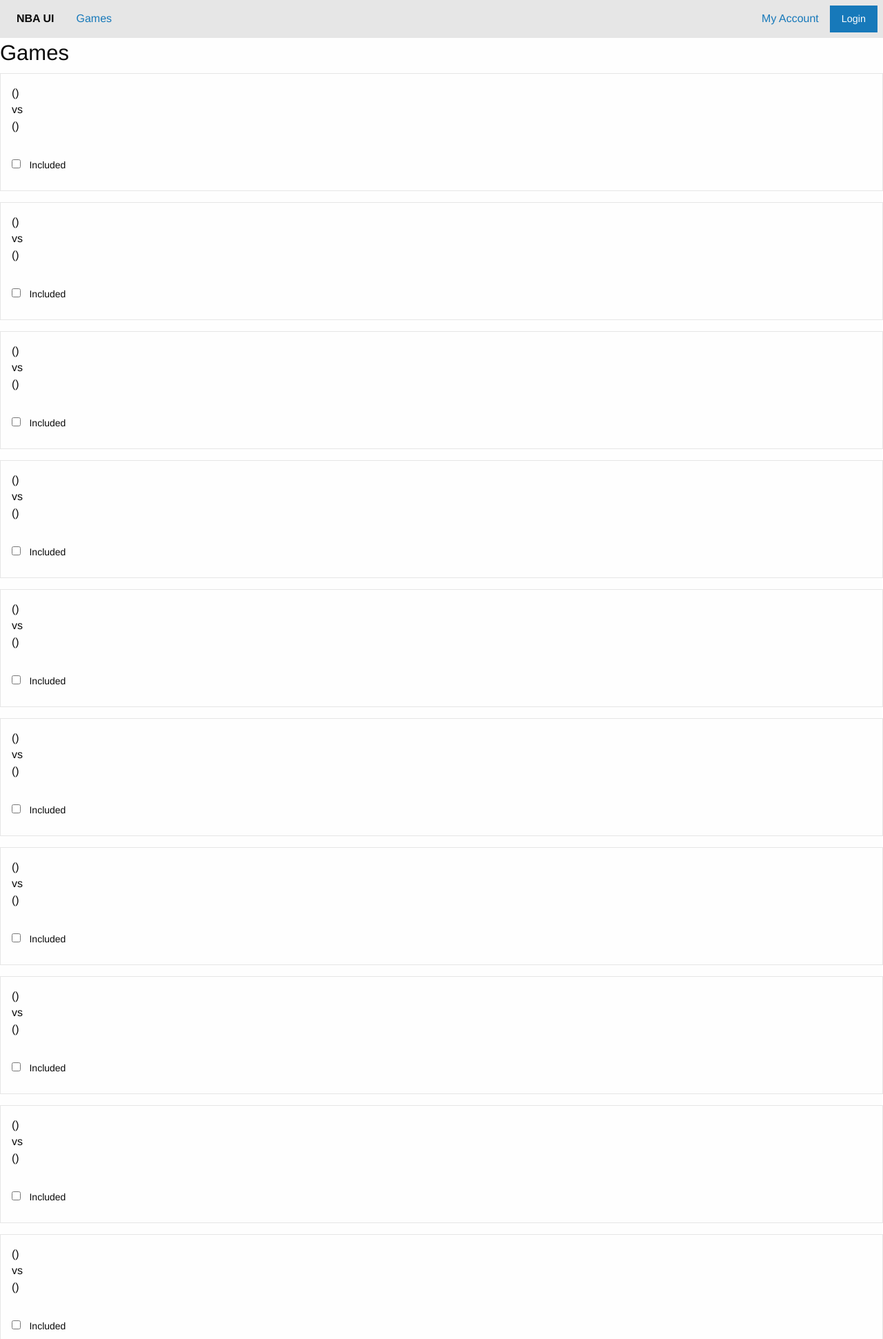
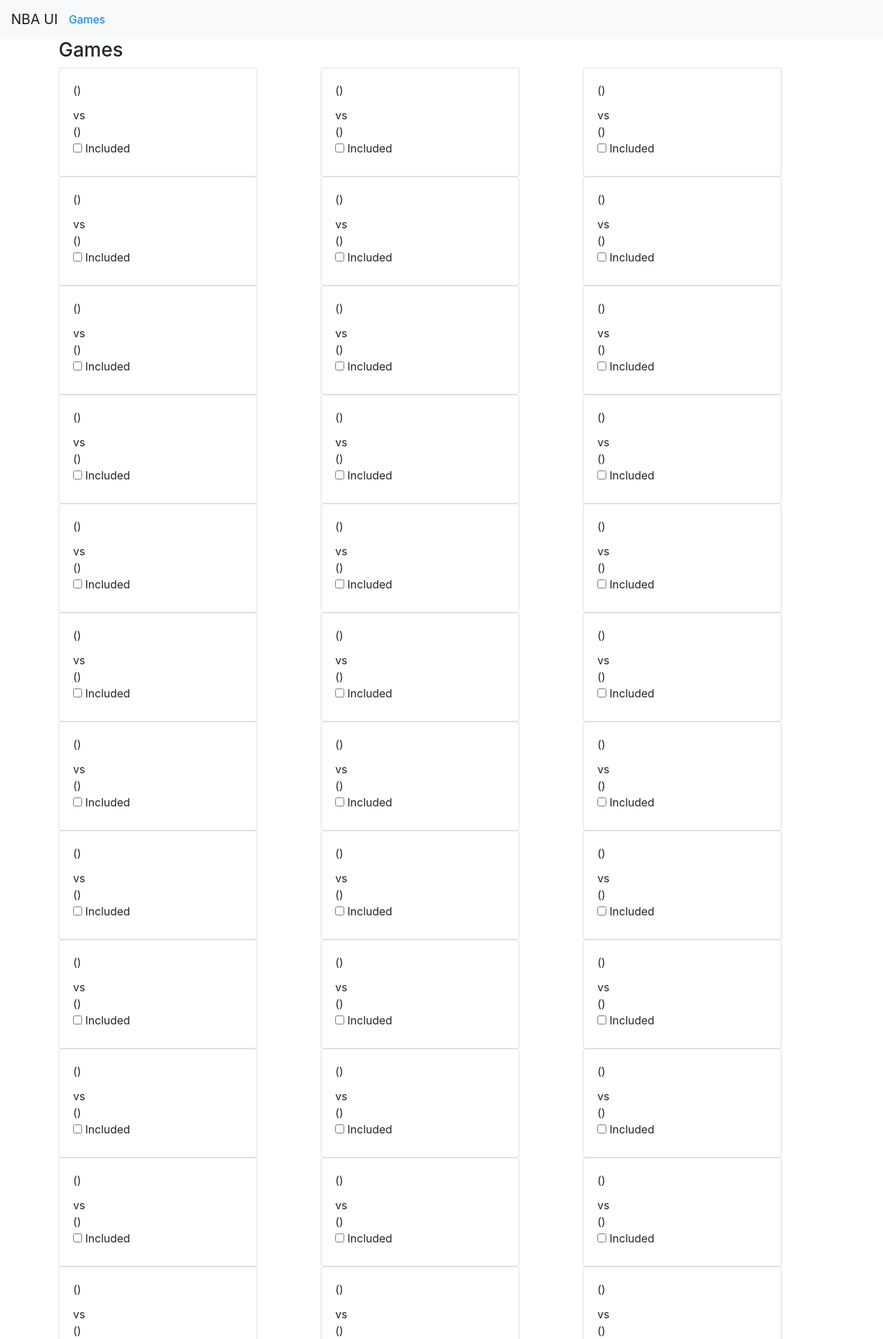
Before and after one commit to jackschultz/nba-ui-full, a Django app: template games/templates/games/show.html in a window 1280 px wide. Shown: the top 1941 px of the page at 69% size. Run offline with Django 3.2, Linux system fonts and the light colour scheme; the template is opened without the code that fills it, so the values that code supplies are empty; some libraries are stand-ins or nearby versions.

Commit message:
continuing buildout of UI. Committing and pushing to avoid losing work accidentially. Still spelling incorreclty though.

```diff
--- a/games/templates/games/show.html
+++ b/games/templates/games/show.html
@@ -2,18 +2,22 @@
 {% block content %}
 
 <div id="date" data-date="{{ date }}">
+
   <div class="row">
+    <div class="col">
       <h3>Games</h3>
     </div>
+    <div class="col"></div>
+  </div>
+
+
   <div class="row">
-    <div class="column large-4" v-if="games" v-for="game in games">
-      <div class="card card-product">
-        <div class="card-section">
-          <div><b>[[ game.away_team_name ]]</b> ([[ game.away_team_score ]])</div>
+    <div class="col" v-if="games" v-for="game in games">
+      <div class="card" style="width: 18rem;">
+        <div class="card-body">
+          <p class="card-title">[[ game.away_team_name ]]</b> ([[ game.away_team_score ]])</p>
           <div>vs</div>
           <div><b>[[ game.home_team_name ]]</b> ([[game.home_team_score]]) </div>
-        </div>
-        <div class="card-section">
           <input type="checkbox" :id="gameAbbrv(game)" :value="gameAbbrv(game)" v-model="includedGames">
           <label for="checkbox">Included</label>
         </div>
@@ -35,9 +39,10 @@
   <br>
 
   <div class="row">
+    <div class="col large-4">
       <h3>Optimized</h3>
       <button class="button" v-on:click="optimize()">click to optimize</button>
-    <table>
+      <table class="table">
         <tbody>
           <tr v-for="player in optimizedLineupPlayers">
             <td>
@@ -52,27 +57,59 @@
           </tr>
         </tbody>
       </table>
+    </div>
+    <div class="col large-4">
+      <h3>Includes</h3>
 
+      <table>
+        <tbody>
+        </tbody>
+      </table>
+    </div>
+    <div class="col large-4">
+      <h3>Excludes</h3>
+      <table>
+          <tbody>
+            <tr v-for="player in excludedStatLines">
+              <td>
+                [[ player.name ]]
+              </td>
+              <td>
+                [[ player.pos ]]
+              </td>
+              <td>
+                [[ player.sal ]]
+              </td>
+            </tr>
+          </tbody>
+        </table>
+    </div>
   </div>
 
 
   <div class="row">
+    <div class="col large-4">
       <h3>StatLines</h3>
+    </div>
+    <div class="col large-4"></div>
   </div>
 
   <div class="row">
-    <div class="column large-4">
+
+    <div class="col large-4">
       <select @change="selectedNewVersion($event)" v-model="selectedProjectionVersion">
         <option v-for="version in projectionVersions" :value="version.version">
           [[ version.version ]]
         </option>
       </select>
     </div>
+    <div class="col large-4">
+    </div>
   </div>
 
   <div class="row">
-    <div class="column">
-      <table>
+    <div class="col">
+      <table class="table table-sm stat-line-table">
         <thead>
           <tr>
             <th rowspan="1" colspan="2">
@@ -90,7 +127,6 @@
               <span class="arrow" :class="sortOrders[slc.sortKey] > 0 ? 'asc' : 'dsc'">
               </span>
             </th>
-
           </tr>
         </thead>
         <tbody>
@@ -108,6 +144,7 @@
             <td v-if="selectedSite == 'dk'">[[ statLine.dk_points ]]</td>
             <td v-if="selectedSite == 'fd'">[[ statLine.fd_points ]]</td>
             <td>[[ statLine.sl_active ]]</td>
+            <td><button v-on:click="excludePlayer(statLine.pid)" class="btn btn-danger btn-sm">exclude</button></td>
           </tr>
         </tbody>
       </table>
--- a/static/css/self.css
+++ b/static/css/self.css
@@ -1,3 +1,4 @@
+
 
 .row {
     max-width: 100rem;
@@ -14,10 +15,11 @@
     background: black;
 }
 
-table {
+table, .stat-line-table {
     border: 2px solid #42b983;
     border-radius: 3px;
-  }
+}
+
 
   th {
     cursor: pointer;
@@ -27,17 +29,11 @@ table {
     user-select: none;
   }
 
-  td {
-  }
-
-  th, td {
-    min-width: 40px;
-    padding: 10px 20px;
-  }
 
   th.active {
     color: #fff;
   }
+
 
   th.active .arrow {
     opacity: 1;
--- a/templates/base.html
+++ b/templates/base.html
@@ -9,28 +9,26 @@
     <script src="https://unpkg.com/axios/dist/axios.min.js"></script>
     <script src="https://cdnjs.cloudflare.com/ajax/libs/qs/6.9.0/qs.min.js"></script>
     {% load staticfiles %}
-    <link rel="stylesheet" href="https://dhbhdrzi4tiry.cloudfront.net/cdn/sites/foundation.min.css">
+    <link href="https://stackpath.bootstrapcdn.com/bootstrap/4.3.1/css/bootstrap.min.css" rel="stylesheet" integrity="sha384-ggOyR0iXCbMQv3Xipma34MD+dH/1fQ784/j6cY/iJTQUOhcWr7x9JvoRxT2MZw1T" crossorigin="anonymous">
     <link rel="stylesheet" type= "text/css" href="{% static 'css/self.css' %}">
   </head>
   <body>
 
+      <nav class="navbar navbar-expand-lg navbar-light bg-light">
+          <a class="navbar-brand" href="/">NBA UI</a>
+          <button class="navbar-toggler" type="button" data-toggle="collapse" data-target="#navbarNav" aria-controls="navbarNav" aria-expanded="false" aria-label="Toggle navigation">
+            <span class="navbar-toggler-icon"></span>
+          </button>
+          <div class="collapse navbar-collapse" id="navbarNav">
+            <ul class="navbar-nav">
+              <li class="nav-item active">
+                  <a href="{% url 'games:index' %}">Games</a>
+              </li>
+            </ul>
+          </div>
+        </nav>
 
-    <div class="top-bar" id="realEstateMenu">
-      <div class="top-bar-left">
-        <ul class="menu" data-responsive-menu="accordion">
-          <li class="menu-text">NBA UI</li>
-          <li><a href="{% url 'games:index' %}">Games</a></li>
-        </ul>
-      </div>
-      <div class="top-bar-right">
-        <ul class="menu">
-          <li><a href="#">My Account</a></li>
-          <li><a class="button">Login</a></li>
-        </ul>
-      </div>
-    </div>
-
-    <div class="row">
+    <div class="container">
       {% block content %}
       {% endblock %}
     </div>
```
Also changed, not shown: static/main.js (+33 -9 lines). Lines whose indentation alone changed are shown as unchanged.
